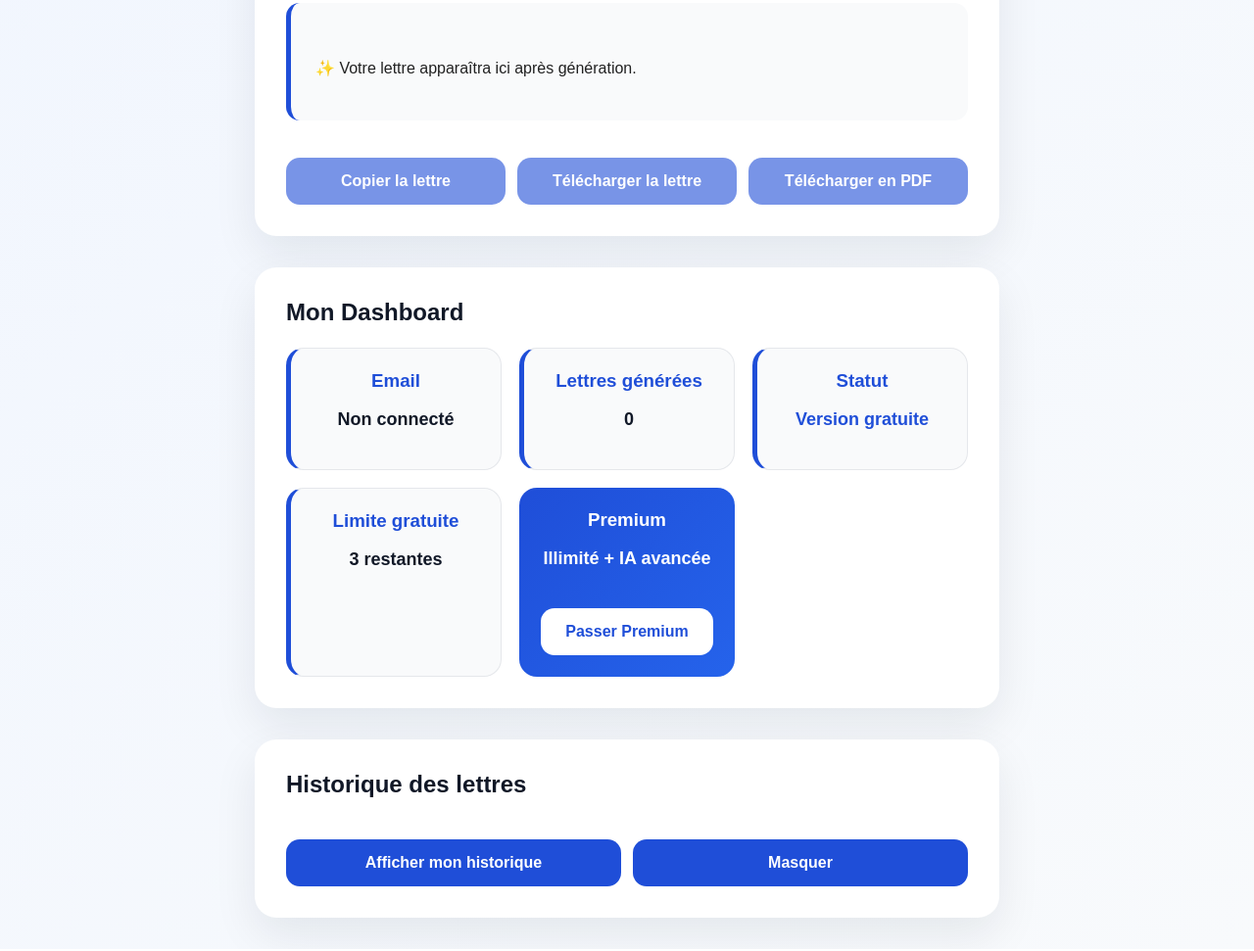
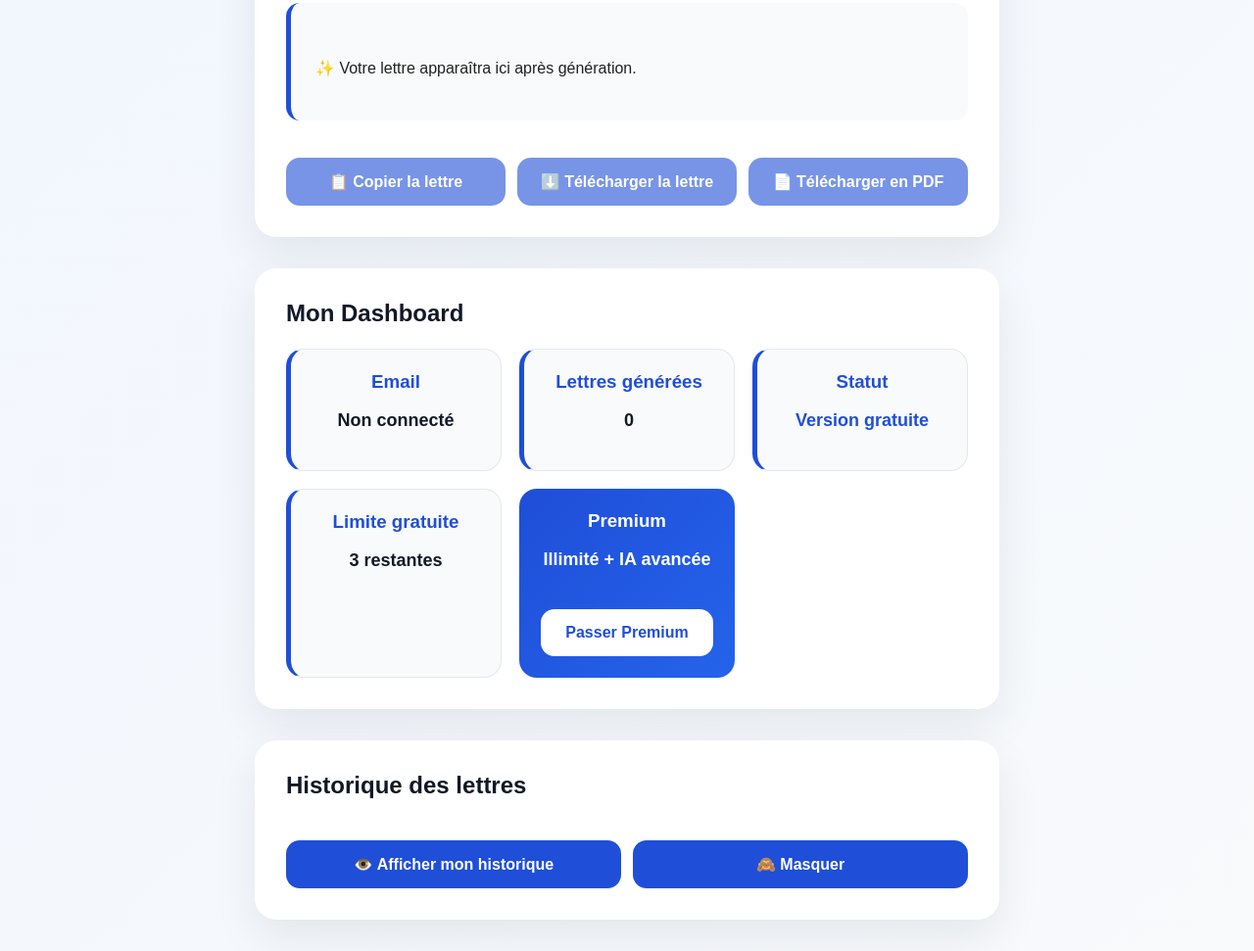
Before and after one commit to jossyole-rgb/adminfacile, a website with bundled scripts: page index.html in a window 1280 px wide. Shown: the part 1367-2338 px from the top of the page at 98% size. Built offline with nearby package versions, Linux system fonts and the light colour scheme; no server answers.

Commit message:
Ajout icone bouton supprimer

```diff
--- a/index.html
+++ b/index.html
@@ -127,7 +127,7 @@
       onclick="copierLettre()"
       disabled
     >
-      Copier la lettre
+  📋 Copier la lettre
     </button>
 
     <button
@@ -135,7 +135,7 @@
       onclick="telechargerLettre()"
       disabled
     >
-      Télécharger la lettre
+  ⬇️ Télécharger la lettre
     </button>
 
     <button
@@ -143,7 +143,7 @@
       onclick="telechargerPDF()"
       disabled
     >
-      Télécharger en PDF
+  📄 Télécharger en PDF
     </button>
 
   </div>
@@ -206,11 +206,11 @@
       <div class="actions">
 
         <button onclick="chargerHistorique()">
-          Afficher mon historique
+      👁️ Afficher mon historique
         </button>
 
         <button onclick="masquerHistorique()">
-          Masquer
+      🙈 Masquer
         </button>
 
       </div>
--- a/script.js
+++ b/script.js
@@ -326,7 +326,7 @@ window.chargerHistorique = async function () {
               class="btn-supprimer"
               onclick="supprimerLettre('${document.id}')"
             >
-              Supprimer
+              🗑️ Supprimer
             </button>
           </div>
 
```
Also changed, not shown: 1 other file.
